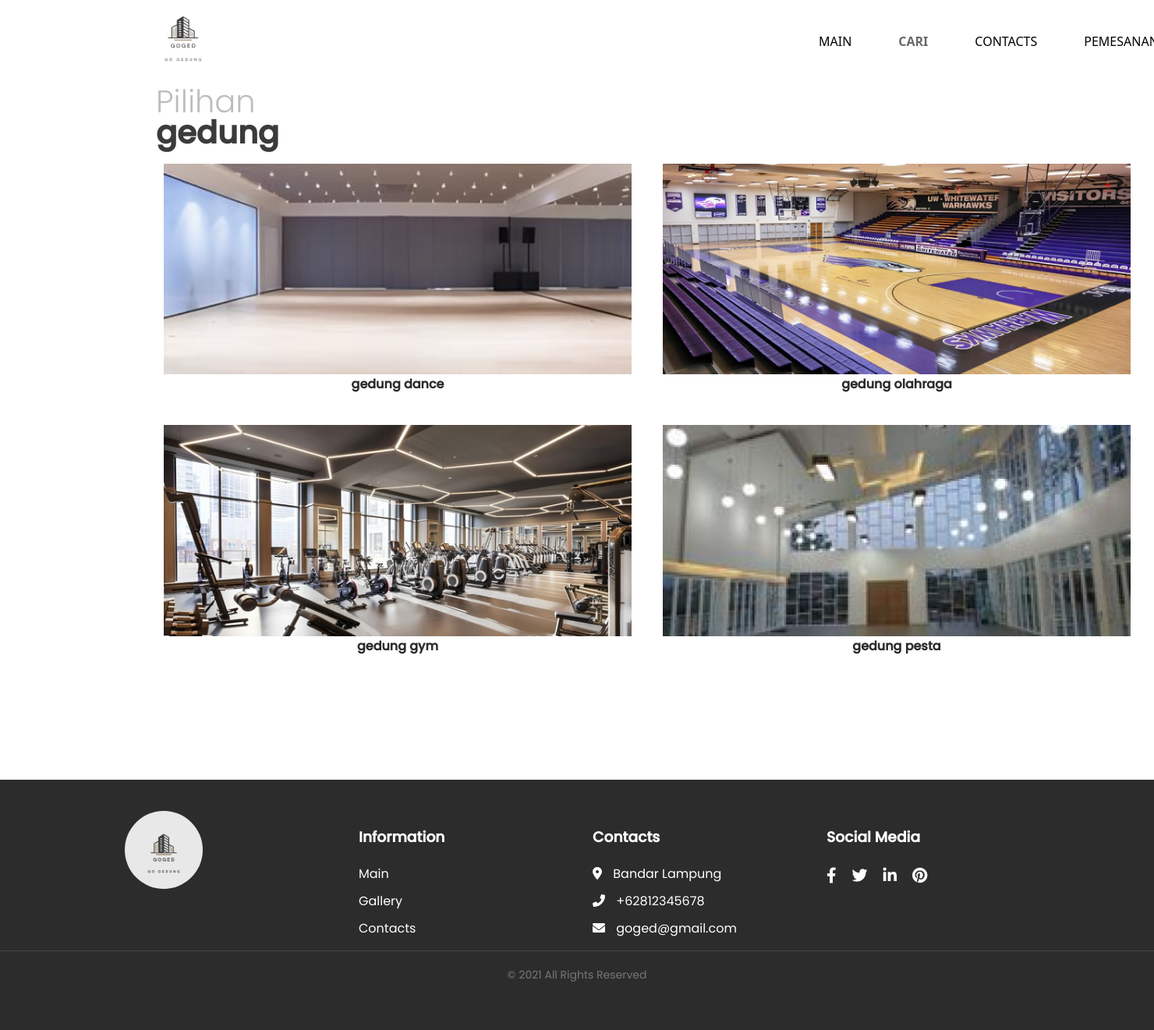
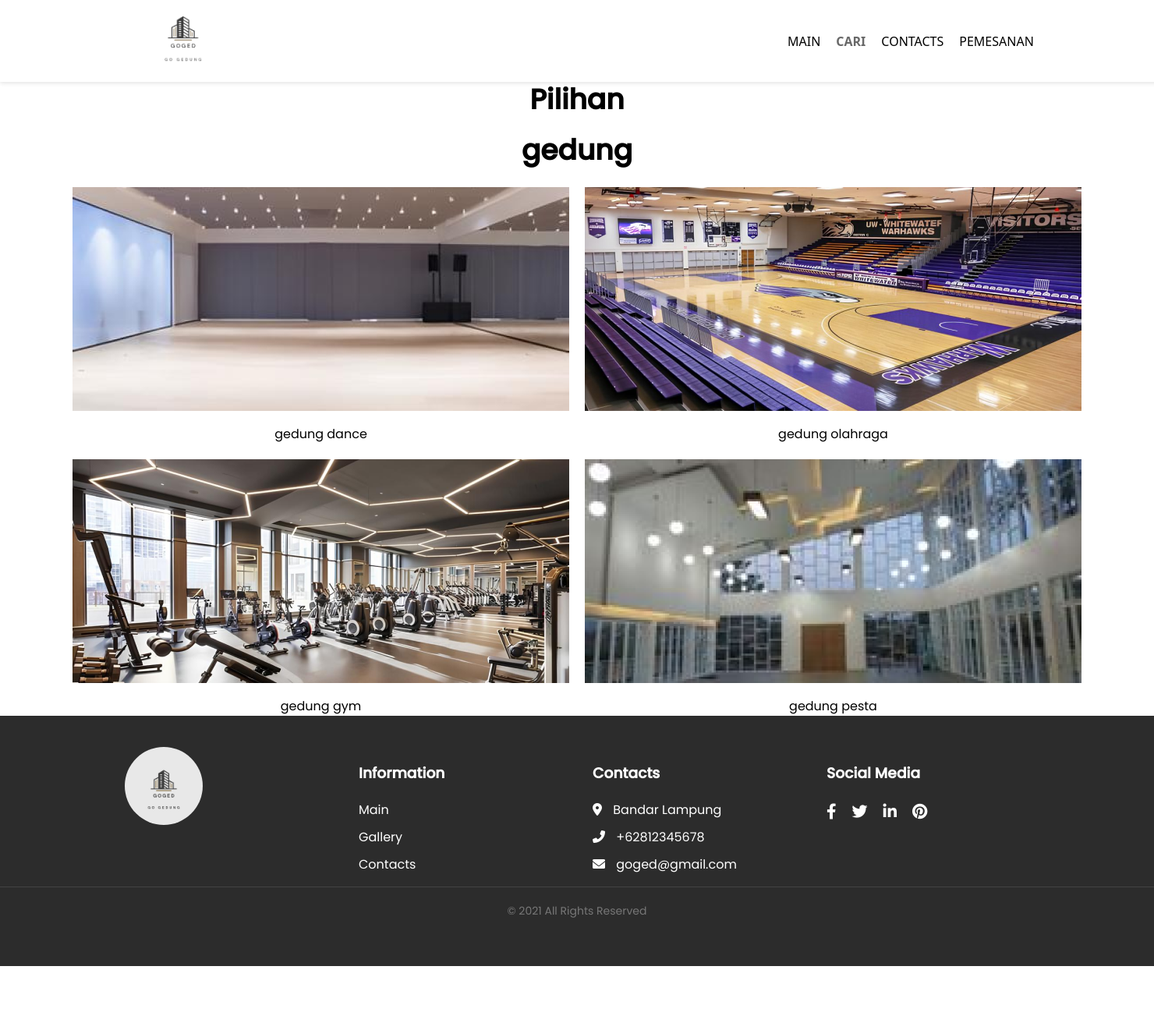
Before and after one commit to nadhif21/GOGEDUNG, a PHP site: page /user/cari.php in a window 1480 px wide. Shown: the whole page at 78% size. After the commit the page ends 1239 px from the top, so only its background shows below. Run offline with PHP 8.4, Linux system fonts and the light colour scheme.

Commit message:
fix navbar cari

```diff
--- a/adsi/assets/css/cari.css
+++ b/adsi/assets/css/cari.css
@@ -16,7 +16,10 @@ header {
     padding: 20px;
     position: fixed;
     top: 0;
+    width: 100%;
+    background-color: #ffffff;
     z-index: 1000;
+    box-shadow: 0 2px 5px rgba(0, 0, 0, 0.1);
 }
 
 .logo img {
@@ -34,8 +37,11 @@ nav ul {
     padding: 0;
 }
 
+nav ul li {
+    list-style: none;
+}
+
 nav ul li a {
-    margin-left: 40px;
     text-decoration: none;
     color: #000;
     font-weight: 500;
@@ -50,57 +56,21 @@ nav ul li a.active {
     font-weight: bold;
 }
 
-.pilihan #pil {
-    position: absolute;
-    top: 100px;
-    left: 200px;
-    font-size: 40px;
-    font-weight: 700;
-    margin: 0;
-    font-weight: lighter;
-    color: #BDBDBD;
+.pilihan {
+    margin-top: 100px; /* Adjust to prevent content overlap */
+    text-align: center;
 }
 
 .pilihan h2 {
-    position: absolute;
-    top: 140px;
-    left: 200px;
-    font-size: 40px;
-    font-weight: 300;
-    margin: 0;
-    color: #3b3b3b;
-    font-weight: bolder;
+    font-size: 36px;
+    margin: 10px 0;
 }
 
-.clearfix::after {
-    content: "";
-    display: block;
-    clear: both;
-}
-.content {
-    text-align: center;
-    padding: 20px;
-}
-.content h1 {
-    color: #333;
-}
-
-.containercontent{
-    position: absolute;
-    left: 200px;
-    top: 200px;
+.containercontent {
     display: flex;
-    text-align: center;
-}
-
-.grid a{
-    text-decoration: none;
-    color: #2c2c2c;
-    font-weight: bold;
-}
-
-.grid a:hover{
-    color: #777;
+    justify-content: center;
+    align-items: center;
+    margin-top: 20px;
 }
 
 .grid {
@@ -108,25 +78,24 @@ nav ul li a.active {
     grid-template-columns: repeat(2, 1fr);
     gap: 20px;
 }
+
+.grid div {
+    text-align: center;
+}
+
 .grid img {
-    width: 600px;
+    width: 100%;
     height: auto;
+}
+
+.grid a {
     display: block;
-}
-.grid div {
-    background: #fff;
-    padding: 10px;
-
-}
-.grid div h2 {
-    margin: 10px 0;
-    font-size: 18px;
-    color: #333;
+    margin-top: 10px;
+    text-decoration: none;
+    color: #000;
 }
 
 .footer {
-    position: absolute;
-    top: 1000px;
     background-color: #2c2c2c;
     color: #fff;
     padding: 40px 0;
--- a/adsi/user/cari.php
+++ b/adsi/user/cari.php
@@ -30,7 +30,7 @@
 
     <section class="containercontent">
         <div class="grid">
-        <div class="gedungdance" >
+            <div class="gedungdance">
                 <img src="../assets/image/gedungdance.png" alt="Image 1" class="gallery-image">
                 <a href="detaildance.php">gedung dance</a>
             </div>
@@ -86,4 +86,5 @@
     </footer>
 
 </body>
+
 </html>
```
Lines whose indentation alone changed are shown as unchanged.
